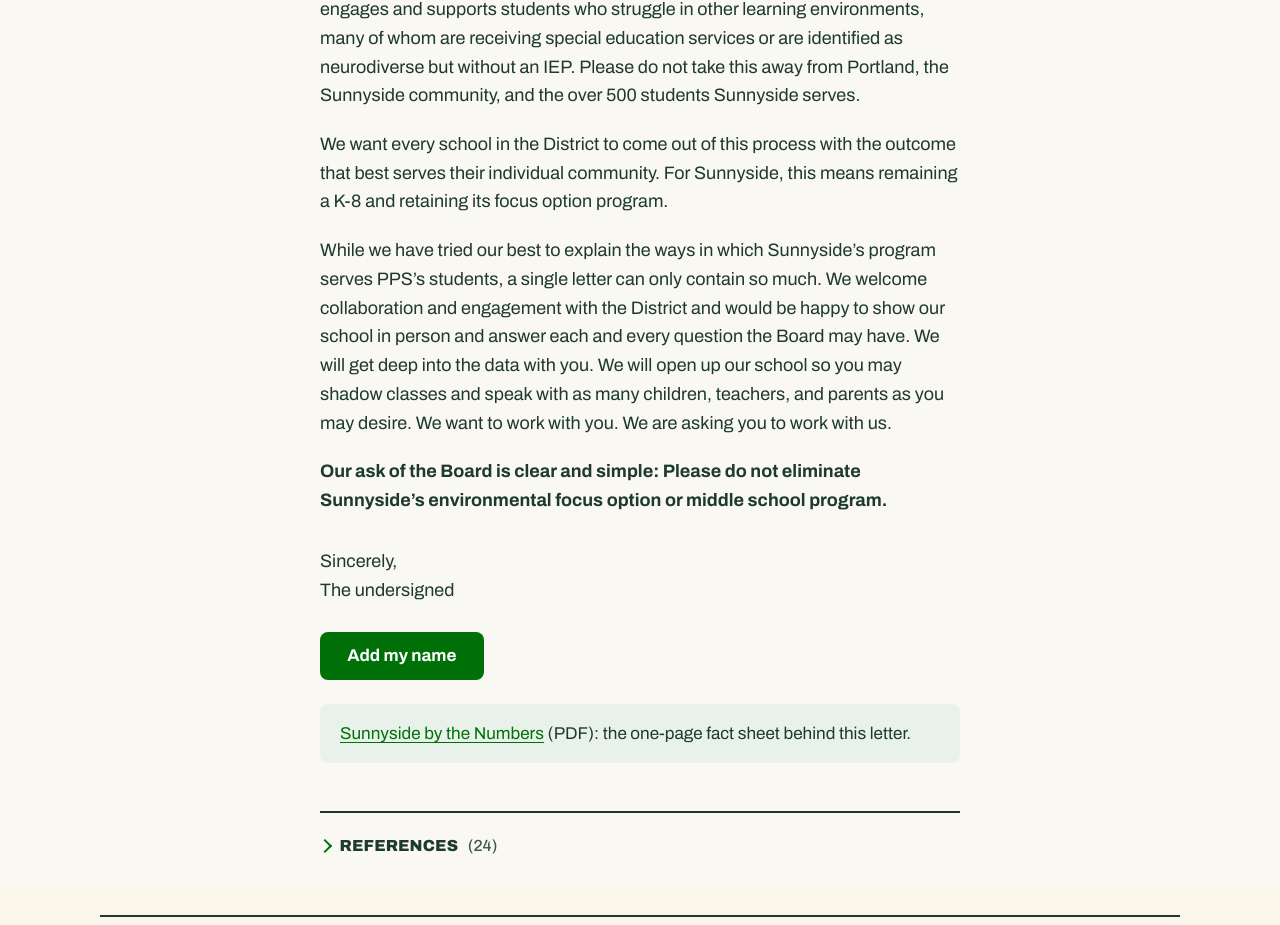
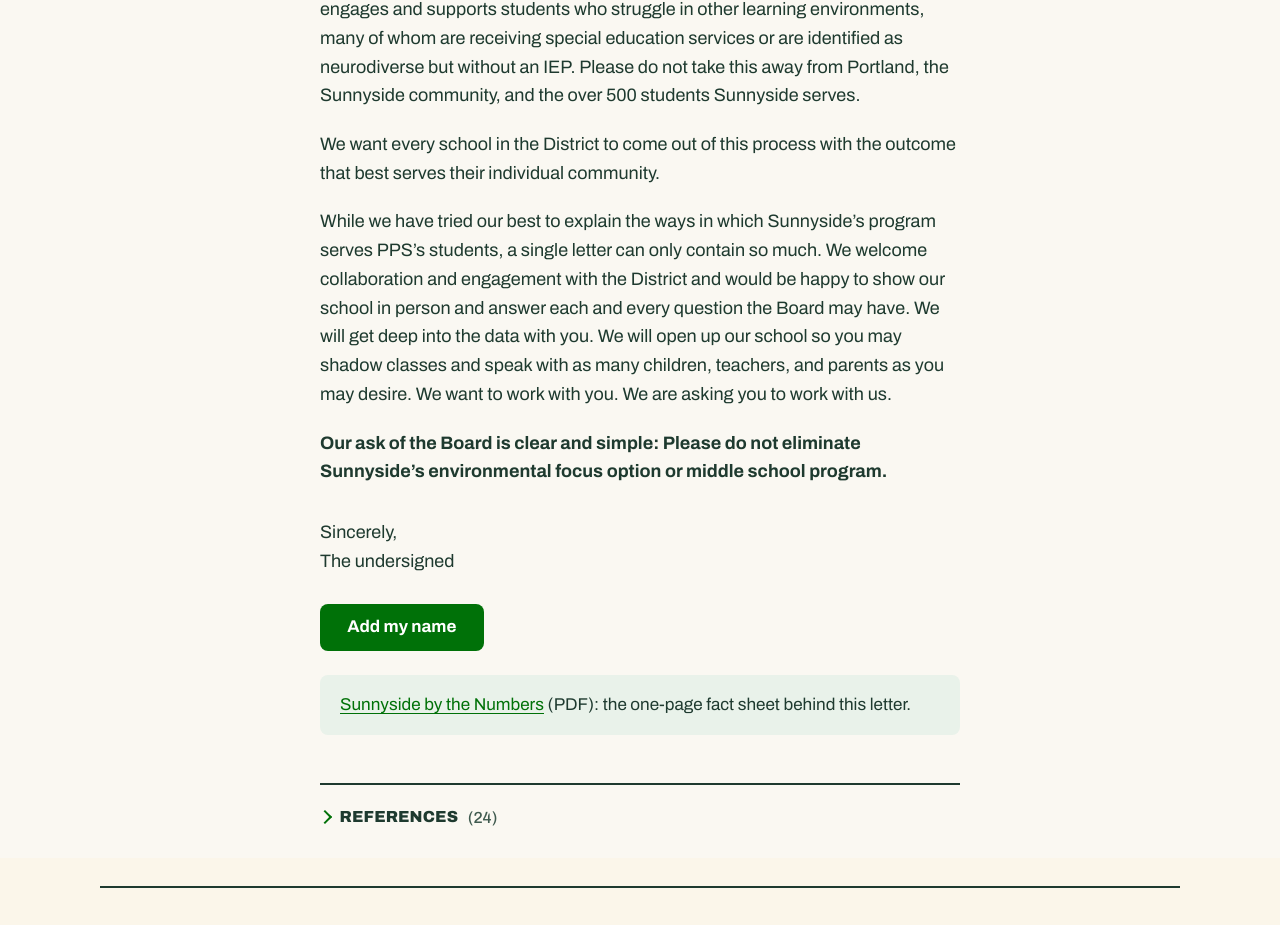
Before and after one commit to sesptsa/save.sesptsa.org, a website built with Vite: page index.html in a window 1280 px wide. Shown: the part 5213-6138 px from the top of the page. Built offline with nearby package versions, Linux system fonts and the light colour scheme.

Commit message:
Remve duplicated sentence

```diff
--- a/index.html
+++ b/index.html
@@ -97,7 +97,7 @@
       <p>Board Policy 6.10.022-P states that the &ldquo;Board encourages the purposeful development of a variety of educational options through the cooperative efforts of the District, educators, students, their families and communities.&rdquo; It continues, &ldquo;[t]he District shall <strong>collaborate</strong> with educational options to assess their ongoing assistance needs and determine their future status, including&hellip;termination[.]&rdquo;<sup class="cite" id="cite-23"><a href="#ref-23">23</a></sup> Both of the &ldquo;rightsizing&rdquo; options the District is proposing terminate Sunnyside&rsquo;s focus program, and to date there has been no attempt to collaborate with Sunnyside parents, students, or teachers, in violation of PPS&rsquo;s own policy.</p>
       <h2>If Sunnyside is made a K-5 and stripped of its focus programming, PPS will lose all the benefits detailed above</h2>
       <p><strong>The data shows that Sunnyside is both a highly successful neighborhood school and a focus option that does not meaningfully detract from enrollment at other neighborhood schools.</strong> Sunnyside families love its environmental education programming, its longstanding culture of mentorship between older and younger students, and the deep sense of belonging cultivated by its committed teachers and staff. (Sunnyside has an 89% staff retention rate<sup class="cite" id="cite-24"><a href="#ref-24">24</a></sup> and has only had three principals since it was established in 1994.) Sunnyside engages and supports students who struggle in other learning environments, many of whom are receiving special education services or are identified as neurodiverse but without an IEP. Please do not take this away from Portland, the Sunnyside community, and the over 500 students Sunnyside serves.</p>
-      <p>We want every school in the District to come out of this process with the outcome that best serves their individual community. For Sunnyside, this means remaining a K-8 and retaining its focus option program.</p>
+      <p>We want every school in the District to come out of this process with the outcome that best serves their individual community.</p>
       <p>While we have tried our best to explain the ways in which Sunnyside&rsquo;s program serves PPS&rsquo;s students, a single letter can only contain so much. We welcome collaboration and engagement with the District and would be happy to show our school in person and answer each and every question the Board may have. We will get deep into the data with you. We will open up our school so you may shadow classes and speak with as many children, teachers, and parents as you may desire. We want to work with you. We are asking you to work with us.</p>
       <p><strong>Our ask of the Board is clear and simple: Please do not eliminate Sunnyside&rsquo;s environmental focus option or middle school program.</strong></p>
       <div class="letter-close">
```
